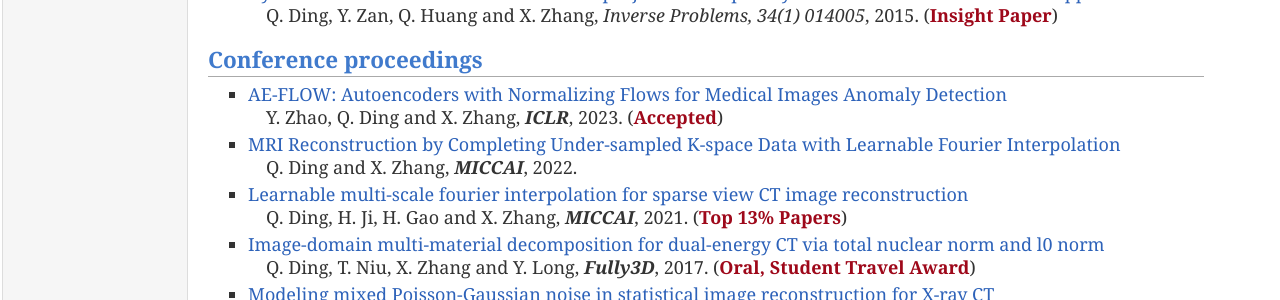
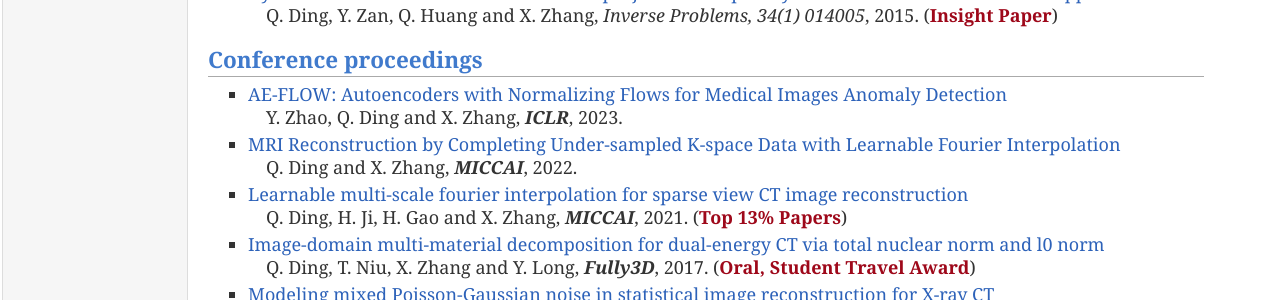
Before and after one commit to QqDing/QqDing.github.io, a Jekyll site: the page built from publication.md, in a window 1280 px wide. Shown: the part 1092-1392 px from the top of the page. Built offline with Jekyll 4.4.1, drawn with Linux system fonts in a browser that asks for light colours.

Commit message:
Update pub_conference.yml

```diff
--- a/_data/pub_conference.yml
+++ b/_data/pub_conference.yml
@@ -3,7 +3,7 @@
   venue: ICLR
   year: 2023
   url: https://openreview.net/pdf?id=9OmCr1q54Z
-  misc: <span style="font-weight:600;color:#9e081a;">Accepted</span>
+  misc:
 - authors: Q. Ding and X. Zhang
   title: MRI Reconstruction by Completing Under-sampled K-space Data with Learnable Fourier Interpolation
   venue: MICCAI
```
